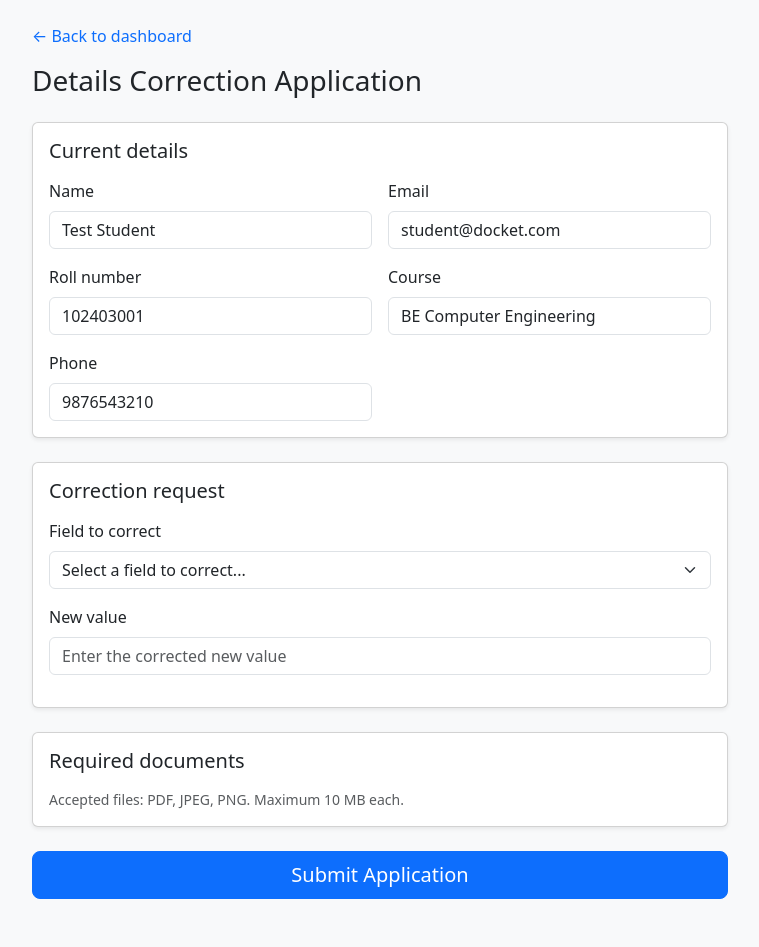
After one commit to TanishqGoyal27/Docket, a Spring Boot app: page /student/apply/details-correction in a window 1280 px wide. The commit adds this page. Shown: the whole page, without its empty margins (260-1019 px from the left). Run offline with Spring Boot 4, Linux system fonts and the light colour scheme; a user stored in the database is signed in; data comes from the database, SQL or seed files in the repository; data that the repository does not hold is empty; some of the project's set-up classes (security, data sources, template engines, error pages and the like) are left out, and stand-ins take their place.

Commit message:
Add reimbursement and details correction forms

```diff
--- /dev/null
+++ b/src/main/java/com/tiet/docket/student/DetailsCorrectionController.java
@@ -0,0 +1,182 @@
+package com.tiet.docket.student;
+
+import java.io.IOException;
+import java.util.ArrayList;
+import java.util.LinkedHashMap;
+import java.util.List;
+import java.util.Map;
+import java.util.Set;
+
+import org.springframework.security.core.Authentication;
+import org.springframework.stereotype.Controller;
+import org.springframework.ui.Model;
+import org.springframework.web.bind.annotation.GetMapping;
+import org.springframework.web.bind.annotation.PostMapping;
+import org.springframework.web.bind.annotation.RequestParam;
+import org.springframework.web.multipart.MultipartFile;
+import org.springframework.web.multipart.MultipartHttpServletRequest;
+import org.springframework.web.servlet.mvc.support.RedirectAttributes;
+
+import com.tiet.docket.model.Application;
+import com.tiet.docket.model.ApplicationDocument;
+import com.tiet.docket.model.RequiredDocument;
+import com.tiet.docket.model.Service;
+import com.tiet.docket.model.User;
+import com.tiet.docket.repository.ApplicationDocumentRepository;
+import com.tiet.docket.repository.RequiredDocumentRepository;
+import com.tiet.docket.repository.ServiceRepository;
+import com.tiet.docket.repository.UserRepository;
+import com.tiet.docket.workflow.WorkflowService;
+
+@Controller
+public class DetailsCorrectionController {
+
+    private static final Set<String> ALLOWED_FIELDS = Set.of("name", "phone", "course", "rollNumber");
+
+    private final UserRepository userRepository;
+    private final ServiceRepository serviceRepository;
+    private final RequiredDocumentRepository requiredDocumentRepository;
+    private final WorkflowService workflowService;
+    private final FileStorageService fileStorageService;
+    private final ApplicationDocumentRepository applicationDocumentRepository;
+
+    public DetailsCorrectionController(UserRepository userRepository,
+                                       ServiceRepository serviceRepository,
+                                       RequiredDocumentRepository requiredDocumentRepository,
+                                       WorkflowService workflowService,
+                                       FileStorageService fileStorageService,
+                                       ApplicationDocumentRepository applicationDocumentRepository) {
+        this.userRepository = userRepository;
+        this.serviceRepository = serviceRepository;
+        this.requiredDocumentRepository = requiredDocumentRepository;
+        this.workflowService = workflowService;
+        this.fileStorageService = fileStorageService;
+        this.applicationDocumentRepository = applicationDocumentRepository;
+    }
+
+    // Displays the Details Correction application form
+    @GetMapping("/student/apply/details-correction")
+    public String showForm(Authentication authentication, Model model) {
+        User student = userRepository.findByEmail(authentication.getName())
+                .orElseThrow(() -> new IllegalStateException("Logged-in user not found"));
+
+        Service service = serviceRepository.findByName("Details Correction")
+                .orElseThrow(() -> new IllegalStateException("Details Correction service is not configured"));
+
+        List<RequiredDocument> documents = requiredDocumentRepository.findByService(service);
+
+        model.addAttribute("student", student);
+        model.addAttribute("documents", documents);
+
+        return "student/details-correction-form";
+    }
+
+    // Handles the submission of a Details Correction request
+    @PostMapping("/student/apply/details-correction")
+    public String submitForm(Authentication authentication,
+                             MultipartHttpServletRequest request,
+                             @RequestParam(name = "field", required = false) String field,
+                             @RequestParam(name = "newValue", required = false) String newValue,
+                             Model model,
+                             RedirectAttributes redirectAttributes) {
+        User student = null;
+        List<RequiredDocument> documents = null;
+
+        try {
+            student = userRepository.findByEmail(authentication.getName())
+                    .orElseThrow(() -> new IllegalStateException("Logged-in user not found"));
+
+            Service service = serviceRepository.findByName("Details Correction")
+                    .orElseThrow(() -> new IllegalStateException("Details Correction service is not configured"));
+
+            documents = requiredDocumentRepository.findByService(service);
+
+            List<String> errors = new ArrayList<>();
+            Map<RequiredDocument, MultipartFile> filesToSave = new LinkedHashMap<>();
+
+            // Validate requested field
+            if (field == null || !ALLOWED_FIELDS.contains(field.trim())) {
+                errors.add("Please select a valid field to correct (name, phone, course, or roll number).");
+            }
+
+            // Validate new value is not blank
+            if (newValue == null || newValue.trim().isBlank()) {
+                errors.add("New value is required.");
+            }
+
+            // Validate uploaded files and mandatory document requirements
+            for (RequiredDocument doc : documents) {
+                MultipartFile file = request.getFile("doc_" + doc.getId());
+                if (file != null && !file.isEmpty()) {
+                    String validationError = fileStorageService.validate(file, doc.getDocumentName());
+                    if (validationError != null) {
+                        errors.add(validationError);
+                    } else {
+                        filesToSave.put(doc, file);
+                    }
+                } else if (doc.isMandatory()) {
+                    errors.add(doc.getDocumentName() + " is required.");
+                }
+            }
+
+            // Re-show form if any validation errors occurred
+            if (!errors.isEmpty()) {
+                model.addAttribute("student", student);
+                model.addAttribute("documents", documents);
+                model.addAttribute("errors", errors);
+                model.addAttribute("field", field);
+                model.addAttribute("newValue", newValue);
+                return "student/details-correction-form";
+            }
+
+            // Construct formData JSON: {"field":"...","newValue":"..."}
+            String safeField = escapeJson(field != null ? field.trim() : "");
+            String safeValue = escapeJson(newValue != null ? newValue.trim() : "");
+            String formData = String.format("{\"field\":\"%s\",\"newValue\":\"%s\"}", safeField, safeValue);
+
+            // Create Application and call workflowService.submit FIRST
+            Application application = new Application();
+            application.setStudent(student);
+            application.setService(service);
+            application.setFormData(formData);
+            Application savedApp = workflowService.submit(application);
+
+            // Save files to disk and persist ApplicationDocument records
+            for (Map.Entry<RequiredDocument, MultipartFile> entry : filesToSave.entrySet()) {
+                RequiredDocument doc = entry.getKey();
+                MultipartFile file = entry.getValue();
+
+                String savedPath = fileStorageService.save(file);
+
+                ApplicationDocument appDoc = new ApplicationDocument();
+                appDoc.setApplication(savedApp);
+                appDoc.setRequiredDocument(doc);
+                appDoc.setFileName(file.getOriginalFilename() != null ? file.getOriginalFilename() : doc.getDocumentName());
+                appDoc.setFilePath(savedPath);
+                appDoc.setFileType(file.getContentType());
+                appDoc.setFileSize(file.getSize());
+                applicationDocumentRepository.save(appDoc);
+            }
+
+            redirectAttributes.addFlashAttribute("successMessage",
+                    "Application " + savedApp.getReferenceNumber() + " submitted successfully.");
+            return "redirect:/student/dashboard";
+
+        } catch (IllegalStateException | IllegalArgumentException | IOException e) {
+            model.addAttribute("student", student);
+            model.addAttribute("documents", documents != null ? documents : List.of());
+            model.addAttribute("errors", List.of(e.getMessage() != null ? e.getMessage() : "An unexpected error occurred."));
+            model.addAttribute("field", field);
+            model.addAttribute("newValue", newValue);
+            return "student/details-correction-form";
+        }
+    }
+
+    // Escapes special JSON characters (backslashes and double quotes)
+    private String escapeJson(String input) {
+        if (input == null) {
+            return "";
+        }
+        return input.replace("\\", "\\\\").replace("\"", "\\\"");
+    }
+}
--- a/src/main/resources/templates/student/dashboard.html
+++ b/src/main/resources/templates/student/dashboard.html
@@ -25,7 +25,11 @@
             Application submitted successfully.
         </div>
 
-        <div class="mb-3"><a th:href="@{/student/apply/id-card}" class="btn btn-primary">Apply for ID Card</a></div>
+        <div class="d-flex flex-wrap gap-2 mb-3">
+            <a th:href="@{/student/apply/id-card}" class="btn btn-primary">Apply for ID Card</a>
+            <a th:href="@{/student/apply/reimbursement}" class="btn btn-primary">Apply for Reimbursement</a>
+            <a th:href="@{/student/apply/details-correction}" class="btn btn-primary">Apply for Details Correction</a>
+        </div>
 
         <div class="card shadow-sm">
             <div class="card-body">
--- /dev/null
+++ b/src/main/resources/templates/student/details-correction-form.html
@@ -0,0 +1,138 @@
+<!DOCTYPE html>
+<html lang="en" xmlns:th="http://www.thymeleaf.org">
+
+<head>
+    <meta charset="UTF-8">
+    <meta name="viewport" content="width=device-width, initial-scale=1">
+    <title>Docket - Details Correction Application</title>
+    <link href="https://cdn.jsdelivr.net/npm/bootstrap@5.3.3/dist/css/bootstrap.min.css" rel="stylesheet">
+</head>
+
+<body class="bg-light">
+    <div class="container mt-4 mb-5" style="max-width: 720px;">
+
+        <div class="mb-3">
+            <a th:href="@{/student/dashboard}" class="text-decoration-none">&larr; Back to dashboard</a>
+        </div>
+
+        <h3 class="mb-4">Details Correction Application</h3>
+
+        <!-- Error messages -->
+        <div th:if="${errors != null and !#lists.isEmpty(errors)}" class="alert alert-danger mb-4">
+            <ul class="mb-0 ps-3">
+                <li th:each="err : ${errors}" th:text="${err}">Error message</li>
+            </ul>
+        </div>
+
+        <div id="sizeError" class="alert alert-danger d-none" role="alert"></div>
+
+        <form method="post" enctype="multipart/form-data" th:action="@{/student/apply/details-correction}">
+
+            <!-- Current details (read-only) -->
+            <div class="card shadow-sm mb-4">
+                <div class="card-body">
+                    <h5 class="card-title mb-3">Current details</h5>
+                    <div class="row g-3">
+                        <div class="col-12 col-md-6">
+                            <label for="name" class="form-label">Name</label>
+                            <input type="text" id="name" class="form-control" th:value="${student.name}" readonly>
+                        </div>
+                        <div class="col-12 col-md-6">
+                            <label for="email" class="form-label">Email</label>
+                            <input type="email" id="email" class="form-control" th:value="${student.email}" readonly>
+                        </div>
+                        <div class="col-12 col-md-6">
+                            <label for="rollNumber" class="form-label">Roll number</label>
+                            <input type="text" id="rollNumber" class="form-control" th:value="${student.rollNumber}" readonly>
+                        </div>
+                        <div class="col-12 col-md-6">
+                            <label for="course" class="form-label">Course</label>
+                            <input type="text" id="course" class="form-control" th:value="${student.course}" readonly>
+                        </div>
+                        <div class="col-12 col-md-6">
+                            <label for="phone" class="form-label">Phone</label>
+                            <input type="text" id="phone" class="form-control" th:value="${student.phone}" readonly>
+                        </div>
+                    </div>
+                </div>
+            </div>
+
+            <!-- Correction details -->
+            <div class="card shadow-sm mb-4">
+                <div class="card-body">
+                    <h5 class="card-title mb-3">Correction request</h5>
+                    <div class="mb-3">
+                        <label for="field" class="form-label">Field to correct</label>
+                        <select id="field" name="field" class="form-select" required>
+                            <option value="" disabled th:selected="${field == null}">Select a field to correct...</option>
+                            <option value="name" th:selected="${field == 'name'}" th:text="'Name (Current: ' + ${student.name} + ')'">Name</option>
+                            <option value="phone" th:selected="${field == 'phone'}" th:text="'Phone (Current: ' + ${student.phone != null ? student.phone : 'Not set'} + ')'">Phone</option>
+                            <option value="course" th:selected="${field == 'course'}" th:text="'Course (Current: ' + ${student.course != null ? student.course : 'Not set'} + ')'">Course</option>
+                            <option value="rollNumber" th:selected="${field == 'rollNumber'}" th:text="'Roll number (Current: ' + ${student.rollNumber != null ? student.rollNumber : 'Not set'} + ')'">Roll number</option>
+                        </select>
+                    </div>
+                    <div class="mb-3">
+                        <label for="newValue" class="form-label">New value</label>
+                        <input type="text" id="newValue" name="newValue" class="form-control" th:value="${newValue}" required placeholder="Enter the corrected new value">
+                    </div>
+                </div>
+            </div>
+
+            <!-- Required documents upload -->
+            <div class="card shadow-sm mb-4">
+                <div class="card-body">
+                    <h5 class="card-title mb-3">Required documents</h5>
+                    <div class="mb-3" th:each="doc : ${documents}">
+                        <label th:for="|doc_${doc.id}|" class="form-label d-flex justify-content-between align-items-center">
+                            <span th:text="${doc.documentName}">Document Name</span>
+                            <span th:if="${doc.mandatory}" class="badge bg-danger">Required</span>
+                            <span th:unless="${doc.mandatory}" class="badge bg-secondary">Optional</span>
+                        </label>
+                        <input type="file" class="form-control" th:id="|doc_${doc.id}|" th:name="|doc_${doc.id}|">
+                    </div>
+                    <small class="text-muted d-block">Accepted files: PDF, JPEG, PNG. Maximum 10 MB each.</small>
+                </div>
+            </div>
+
+            <div class="d-grid">
+                <button type="submit" class="btn btn-primary btn-lg">Submit Application</button>
+            </div>
+
+        </form>
+
+    </div>
+
+    <script>
+        // Maximum allowed file size in megabytes (10 MB in Docket)
+        const MAX_MB = 10;
+        const maxSizeBytes = MAX_MB * 1024 * 1024;
+        const form = document.querySelector('form');
+        const sizeError = document.getElementById('sizeError');
+        const fileInputs = document.querySelectorAll('input[type="file"]');
+
+        form.addEventListener('submit', function (event) {
+            for (const input of fileInputs) {
+                if (input.files && input.files.length > 0) {
+                    const file = input.files[0];
+                    if (file.size > maxSizeBytes) {
+                        event.preventDefault();
+                        sizeError.textContent = file.name + ' is larger than ' + MAX_MB + ' MB. Please choose a smaller file.';
+                        sizeError.classList.remove('d-none');
+                        sizeError.scrollIntoView({ behavior: 'smooth', block: 'center' });
+                        return;
+                    }
+                }
+            }
+            sizeError.classList.add('d-none');
+        });
+
+        // Hide the error alert as soon as the user selects a new file
+        fileInputs.forEach(function (input) {
+            input.addEventListener('change', function () {
+                sizeError.classList.add('d-none');
+            });
+        });
+    </script>
+</body>
+
+</html>
```
Also changed, not shown: src/main/java/com/tiet/docket/student/ReimbursementController.java (added, +188 -0 lines), src/main/resources/templates/student/reimbursement-form.html (added, +130 -0 lines).
